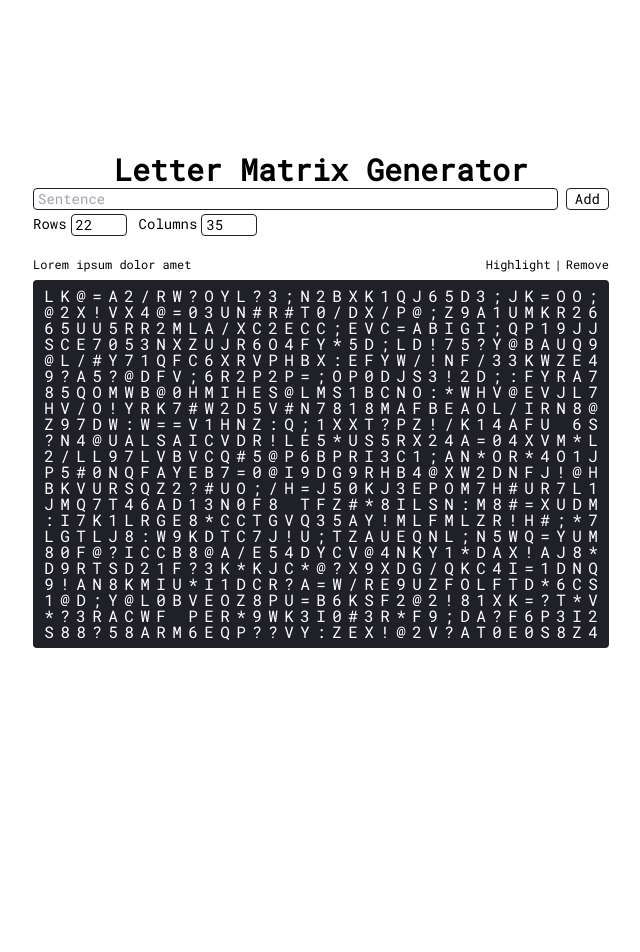
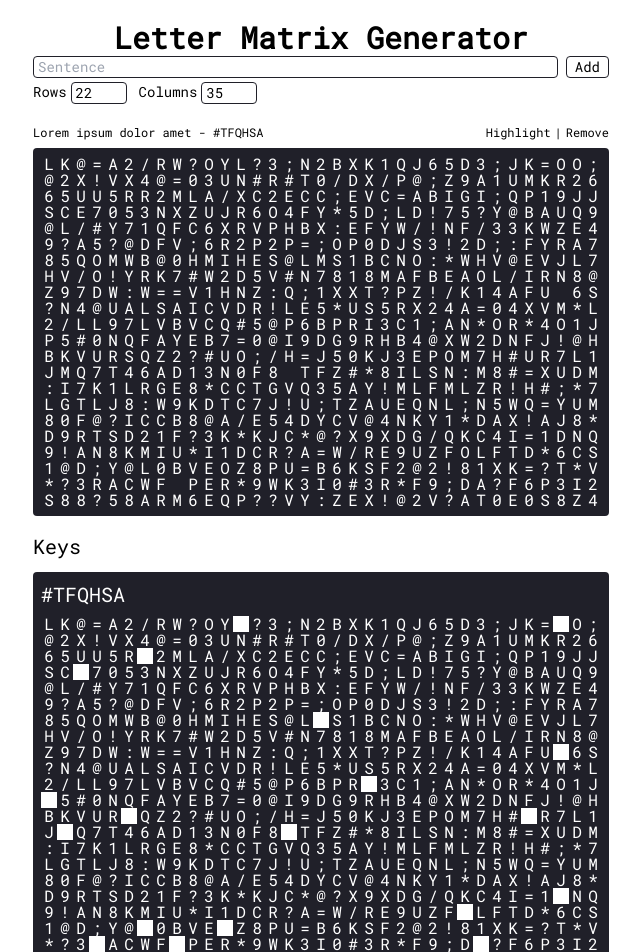
Before and after one commit to DenseOriginal/letter-matrix, a React (Vite) app: page / in a window 1280 px wide. Shown: the top 952 px of the page, without its empty margins (319-959 px from the left). Before the commit the page ends 800 px from the top, so only its background shows below. Built offline with nearby package versions, Linux system fonts and the light colour scheme.

Commit message:
Show keys

```diff
--- a/src/App.tsx
+++ b/src/App.tsx
@@ -1,5 +1,5 @@
 import { useMemo, useState } from 'react';
-import { distribute, split } from './helpers';
+import { distribute, hash, split } from './helpers';
 import { LetterEl } from './Letter';
 import { Sentences } from './Sentences';
 import { Settings } from './Settings';
@@ -21,7 +21,7 @@ function App() {
 	const highlight = (hash: string) => setSelected(hash);
 
 	return (
-			<div className='flex justify-center items-center flex-col'>
+		<div className='flex justify-center items-center flex-col py-5'>
 			<h1 className='text-3xl font-bold'>Letter Matrix Generator</h1>
 			<Settings
 				add={add}
@@ -41,6 +41,19 @@ function App() {
 					{row.map((letter, idx) => <LetterEl key={letter.char + idx} letter={letter} selected={selected} />)}
 				</div>)}
 			</div>
+
+			{/* Keys */}
+			<div className='flex flex-col gap-3 mt-4 w-full'>
+				<h2 className='w-full text-xl'>Keys</h2>
+				{sentences.map(sentence => <div className='p-2 bg-black rounded'>
+					<h2 className='text-xl text-white uppercase mb-2'>#{hash(sentence)}</h2>
+					<div>
+						{letterRows.map((row, idx) => <div className='flex' key={idx}>
+							{row.map((letter, idx) => <LetterEl key={letter.char + idx} letter={letter} onlyShow={hash(sentence)} />)}
+						</div>)}
+					</div>
+				</div>)}
+			</div>
 		</div>
 	)
 }
--- a/src/Letter.tsx
+++ b/src/Letter.tsx
@@ -3,14 +3,19 @@ import { Letter } from "./types"
 
 interface Props {
 	letter: Letter;
-	selected: string;
+	selected?: string;
+	onlyShow?: string;
 }
 
 export const LetterEl = (props: Props) => {
+	const showThisOnly = props.onlyShow && props.letter.parents.includes(props.onlyShow);
+
 	return <span
 		className={classNames(
 			"leading-[16px] w-4 grid place-content-center text-white",
-			props.letter.parents.includes(props.selected) && 'bg-red-600'
+			props.letter.parents.includes(props.selected || '') && 'bg-red-600',
+			props.onlyShow && !showThisOnly && 'text-black',
+			props.onlyShow && showThisOnly && 'bg-white text-white'
 		)}
 	>{props.letter.char}</span>
 }
--- a/src/Sentences.tsx
+++ b/src/Sentences.tsx
@@ -10,7 +10,7 @@ export function Sentences(props: Props) {
 	return <div className="w-full my-2">
 		<ul className="flex flex-col items-start gap-0">
 			{props.sentences.map(sentence => <li className="text-xs flex justify-between w-full" key={hash(sentence)}>
-				<span>{sentence}</span>
+				<span>{sentence} - <span className="uppercase">#{hash(sentence)}</span></span>
 				<div className="flex gap-1">
 					<button
 						onClick={() => props.highlight(hash(sentence))}
```
Lines whose indentation alone changed are shown as unchanged.
